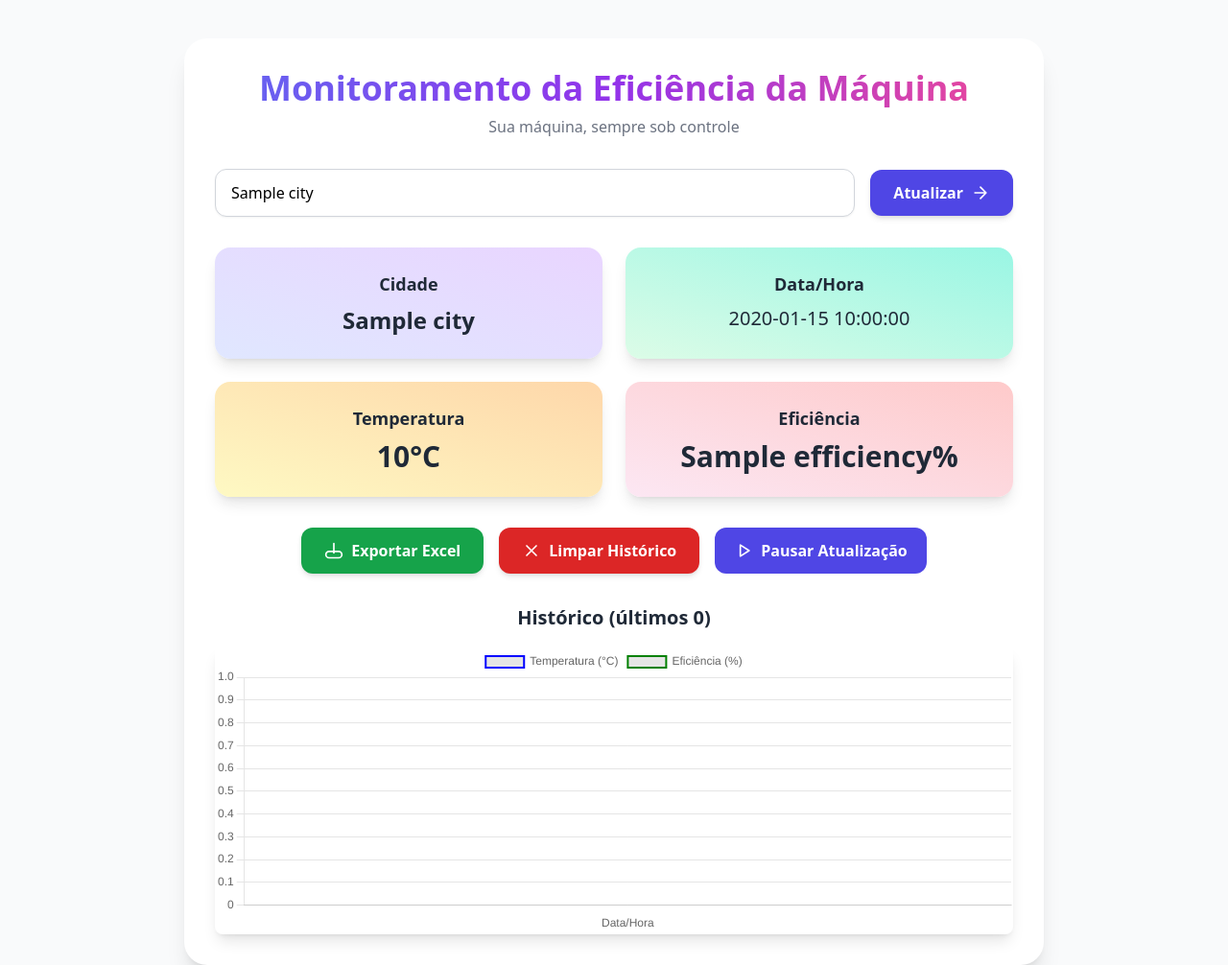
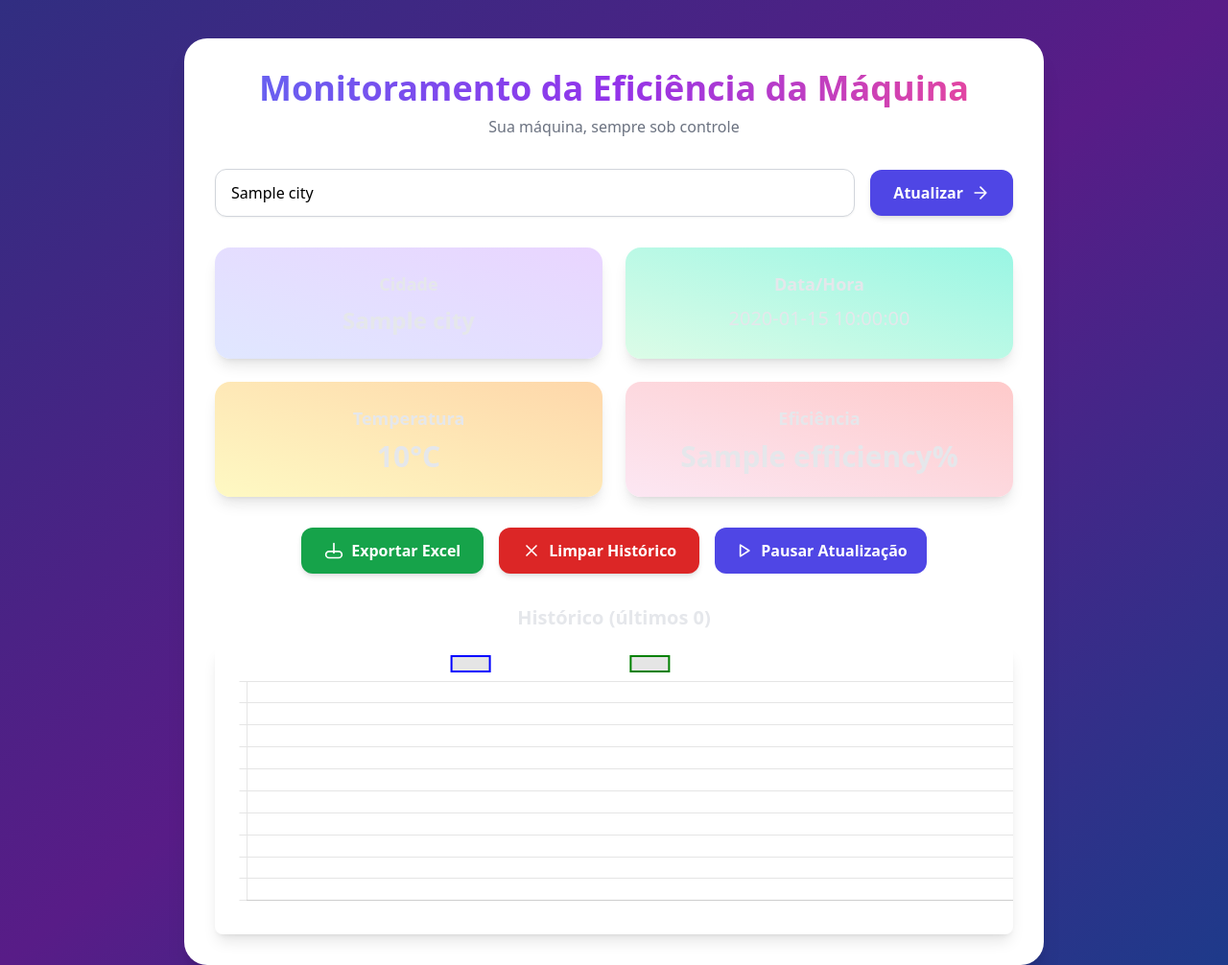
Before and after one commit to ibSeki/WeatherEfficiencyMonitor, a Flask app: template templates/index.html in a window 1280 px wide. Shown: the whole page at 96% size. Run offline with Flask 3, Linux system fonts and the light colour scheme; the template is opened without the code that fills it: most values are stand-ins (such as "Sample title", 1, 10 or a date in 2020); some libraries are stand-ins or nearby versions.

Commit message:
Ultima Modificação no Código

```diff
--- a/static/js/main.js
+++ b/static/js/main.js
@@ -16,27 +16,25 @@ window.addEventListener("DOMContentLoaded", () => {
   function updateHistoryCount() {
     if (historyCountElem) {
       historyCountElem.textContent = `Histórico (últimos ${history.length})`;
+      historyCountElem.style.minWidth = "200px";
+      historyCountElem.style.whiteSpace = "nowrap";
+      historyCountElem.style.overflow = "hidden";
+      historyCountElem.style.textOverflow = "ellipsis";
     }
   }
 
   function createChart(data) {
-  const labels = data.map(item => new Date(item[2]).toLocaleString("pt-BR"));
-  const tempData = data.map(item => item[0]);
-  const effData = data.map(item => item[1]);
-  const cities = data.map(item =>
+    const maxPoints = 30;
+    const slicedData = data.slice(0, maxPoints).reverse();
+
+    const labels   = slicedData.map(item => new Date(item[2]).toLocaleString("pt-BR"));
+    const tempData = slicedData.map(item => item[0]);
+    const effData  = slicedData.map(item => item[1]);
+    const cities   = slicedData.map(item =>
       (typeof item[3] === "string" && item[3].trim() !== "")
         ? item[3].trim()
         : "ND"
     );
-
-
-  if (data.length === 0) {
-    ctx.canvas.height = 100;
-  } else if (data.length < 10) {
-    ctx.canvas.height = 200;
-  } else {
-    ctx.canvas.height = 400;
-  }
 
     if (chart) {
       chart.destroy();
@@ -53,16 +51,39 @@ window.addEventListener("DOMContentLoaded", () => {
       },
       options: {
         responsive: true,
-      maintainAspectRatio: false, // importante para respeitar o height definido
+        maintainAspectRatio: false,
         scales: {
           x: {
             display: true,
-          title: { display: true, text: "Data/Hora" },
-          ticks: data.length === 0 ? { display: false } : { maxRotation: 45, minRotation: 0, maxTicksLimit: 15 }
+            title: {
+              display: true,
+              text: "Data/Hora",
+              color: "#ffffff",
+              font: { size: 16, weight: "bold" }
             },
-        y: { beginAtZero: true }
+            ticks: {
+              maxRotation: 90,
+              minRotation: 45,
+              maxTicksLimit: 10,
+              color: "#ffffff",
+              font: { size: 14 }
+            }
+          },
+          y: {
+            beginAtZero: true,
+            ticks: {
+              color: "#ffffff",
+              font: { size: 14 }
+            }
+          }
         },
         plugins: {
+          legend: {
+            labels: {
+              font: { size: 16, weight: "bold" },
+              color: "#ffffff"
+            }
+          },
           tooltip: {
             callbacks: {
               title: ctxArr => {
@@ -75,7 +96,6 @@ window.addEventListener("DOMContentLoaded", () => {
       }
     });
   }
-
 
   createChart(history);
   updateHistoryCount();
@@ -180,8 +200,21 @@ window.addEventListener("DOMContentLoaded", () => {
   document.getElementById("toggle-auto-update")?.addEventListener("click", () => {
     autoUpdatePaused = !autoUpdatePaused;
     const btn = document.getElementById("toggle-auto-update");
-    if (btn) btn.textContent = autoUpdatePaused ? "Reiniciar Atualização" : "Pausar Atualização";
-    if (!autoUpdatePaused) startInterval();
+    if (btn) {
+      const iconPlay  = btn.querySelector("#play-icon");
+      const iconPause = btn.querySelector("#pause-icon");
+      const textSpan  = btn.querySelector("#auto-update-text");
+      if (autoUpdatePaused) {
+        iconPlay.classList.remove("hidden");
+        iconPause.classList.add("hidden");
+        textSpan.textContent = "Reiniciar Atualização";
+      } else {
+        iconPlay.classList.add("hidden");
+        iconPause.classList.remove("hidden");
+        textSpan.textContent = "Pausar Atualização";
+        startInterval();
+      }
+    }
   });
 
   startInterval();
--- a/templates/index.html
+++ b/templates/index.html
@@ -13,22 +13,24 @@
   <script src="/static/js/main.js"></script>
 </head>
 
-<body class="bg-gray-50 dark:bg-gray-900 text-gray-800 dark:text-gray-200 transition-colors duration-500">
+<body class="bg-gradient-to-br from-indigo-900 via-purple-900 to-blue-900 text-gray-200 transition-colors duration-500">
+
   <div class="max-w-4xl mx-auto mt-10 p-8 bg-white dark:bg-gray-800 rounded-3xl shadow-xl space-y-8">
 
     <!-- Header com gradiente -->
     <header class="text-center mb-6">
-      <h1 class="text-4xl font-extrabold bg-gradient-to-r from-indigo-500 via-purple-600 to-pink-500 bg-clip-text text-transparent">
+      <h1
+        class="text-4xl font-extrabold bg-gradient-to-r from-indigo-500 via-purple-600 to-pink-500 bg-clip-text text-transparent">
         Monitoramento da Eficiência da Máquina
       </h1>
       <p class="mt-2 text-gray-500 dark:text-gray-400">Sua máquina, sempre sob controle</p>
     </header>
 
-    <!-- Formulario com espaçamento e sombra -->
+    <!-- Formulário -->
     <form method="post" action="/" class="flex flex-col sm:flex-row gap-4 justify-center items-center">
       <label for="city" class="sr-only">Cidade:</label>
       <input type="text" id="city" name="city" value="{{ city }}" placeholder="Digite a cidade"
-  class="flex-grow px-4 py-3 border border-gray-300 rounded-xl shadow-sm focus:outline-none focus:ring-4 focus:ring-indigo-400 transition text-black" />
+        class="flex-grow px-4 py-3 border border-gray-300 rounded-xl shadow-sm focus:outline-none focus:ring-4 focus:ring-indigo-400 transition text-black" />
       <button type="submit"
         class="px-6 py-3 bg-indigo-600 text-white font-semibold rounded-xl shadow-md hover:bg-indigo-700 transition flex items-center justify-center gap-2">
         Atualizar
@@ -45,25 +47,25 @@
       <div
         class="bg-gradient-to-tr from-indigo-100 to-purple-200 dark:from-indigo-700 dark:to-purple-900 rounded-2xl p-6 shadow-lg flex flex-col items-center">
         <h2 class="text-lg font-semibold mb-2">Cidade</h2>
-        <p class="text-2xl font-bold">{{ city }}</p>
+        <p class="text-2xl font-bold" id="city-display">{{ city }}</p>
       </div>
 
       <div
         class="bg-gradient-to-tr from-green-100 to-teal-200 dark:from-green-700 dark:to-teal-900 rounded-2xl p-6 shadow-lg flex flex-col items-center">
         <h2 class="text-lg font-semibold mb-2">Data/Hora</h2>
-        <p class="text-xl">{{ timestamp }}</p>
+        <p class="text-xl" id="timestamp">{{ timestamp }}</p>
       </div>
 
       <div
         class="bg-gradient-to-tr from-yellow-100 to-orange-200 dark:from-yellow-700 dark:to-orange-900 rounded-2xl p-6 shadow-lg flex flex-col items-center">
         <h2 class="text-lg font-semibold mb-2">Temperatura</h2>
-        <p class="text-3xl font-extrabold">{{ temperature }}°C</p>
+        <p class="text-3xl font-extrabold"><span id="temperature">{{ temperature }}°C</span></p>
       </div>
 
       <div
         class="bg-gradient-to-tr from-pink-100 to-red-200 dark:from-pink-700 dark:to-red-900 rounded-2xl p-6 shadow-lg flex flex-col items-center">
         <h2 class="text-lg font-semibold mb-2">Eficiência</h2>
-        <p class="text-3xl font-extrabold">{{ efficiency }}%</p>
+        <p class="text-3xl font-extrabold"><span id="efficiency">{{ efficiency }}%</span></p>
       </div>
     </div>
     {% elif city %}
@@ -77,14 +79,12 @@
     {% endif %}
 
     <!-- Botões de ação -->
-    <div
-      class="flex flex-wrap justify-center gap-4 mt-4 mb-8">
+    <div class="flex flex-wrap justify-center gap-4 mt-4 mb-8">
       <a href="/download-excel"
         class="flex items-center gap-2 px-6 py-3 bg-green-600 text-white font-semibold rounded-xl shadow-md hover:bg-green-700 transition">
         <svg xmlns="http://www.w3.org/2000/svg" class="h-5 w-5" fill="none" stroke="currentColor" stroke-width="2"
           stroke-linecap="round" stroke-linejoin="round" viewBox="0 0 24 24" aria-hidden="true">
-          <path
-            d="M12 3v12m6 6H6a4 4 0 01-4-4 4 4 0 014-4h12a4 4 0 014 4 4 4 0 01-4 4z" />
+          <path d="M12 3v12m6 6H6a4 4 0 01-4-4 4 4 0 014-4h12a4 4 0 014 4 4 4 0 01-4 4z" />
         </svg>
         Exportar Excel
       </a>
@@ -126,8 +126,8 @@
   <script id="history-data" type="application/json">
     {{ history | tojson | safe }}
   </script>
+
   <script>
-    // Feather icons ativar
     feather.replace()
   </script>
   <script src="{{ url_for('static', filename='js/main.js') }}"></script>
```
Also changed, not shown: static/css/style.css (+14 -10 lines). Lines whose indentation alone changed are shown as unchanged.
